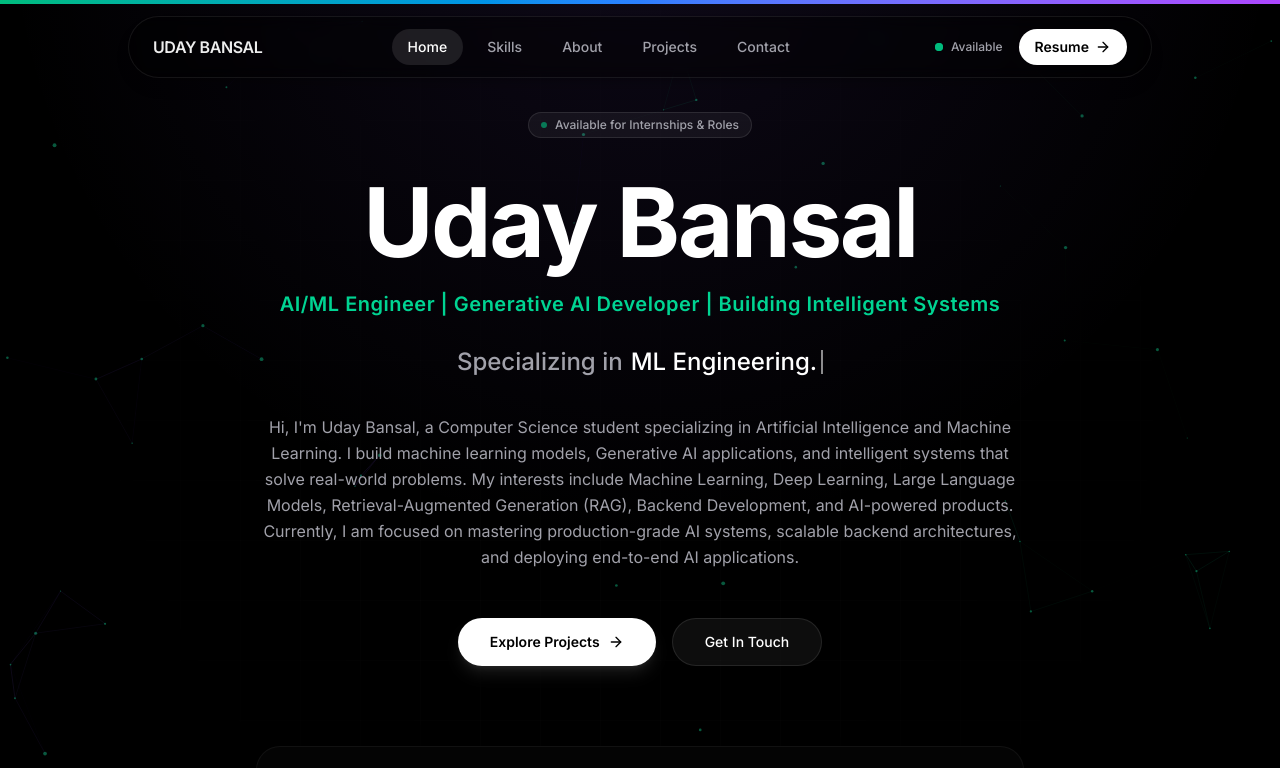
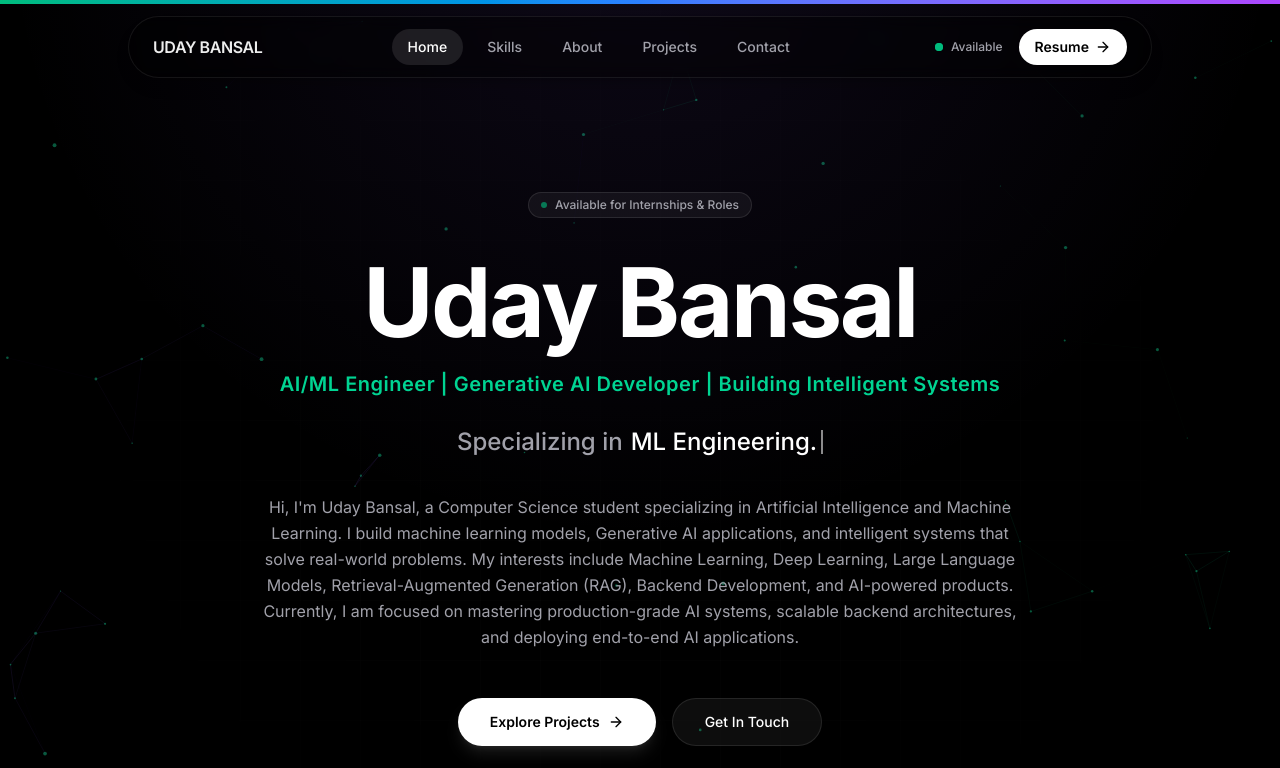
Before and after one commit to UdayBansalG0423/My-Portfolio, a Next.js app: page / in a window 1280 px wide. Shown: the top 768 px of the page. Built offline with nearby package versions, Linux system fonts and the light colour scheme.

Commit message:
fix: adjust HeroSection padding for perfect visual balance

```diff
--- a/src/components/sections/HeroSection.tsx
+++ b/src/components/sections/HeroSection.tsx
@@ -51,13 +51,13 @@ export default function HeroSection() {
   };
 
   return (
-    <section id="home" className="relative min-h-[80vh] flex flex-col justify-center items-center px-4 pt-0 pb-20">
+    <section id="home" className="relative min-h-[80vh] flex flex-col justify-center items-center px-4 pt-16 pb-20">
       <motion.div
         variants={containerVariants}
         initial="hidden"
         whileInView="visible"
         viewport={{ once: true }}
-        className="max-w-4xl w-full text-center flex flex-col items-center justify-center z-10 pt-4 pb-12 md:pt-4 md:pb-20"
+        className="max-w-4xl w-full text-center flex flex-col items-center justify-center z-10 pt-4 pb-12 md:pt-8 md:pb-20"
       >
         {/* Sleek intro label */}
         <motion.div
```
